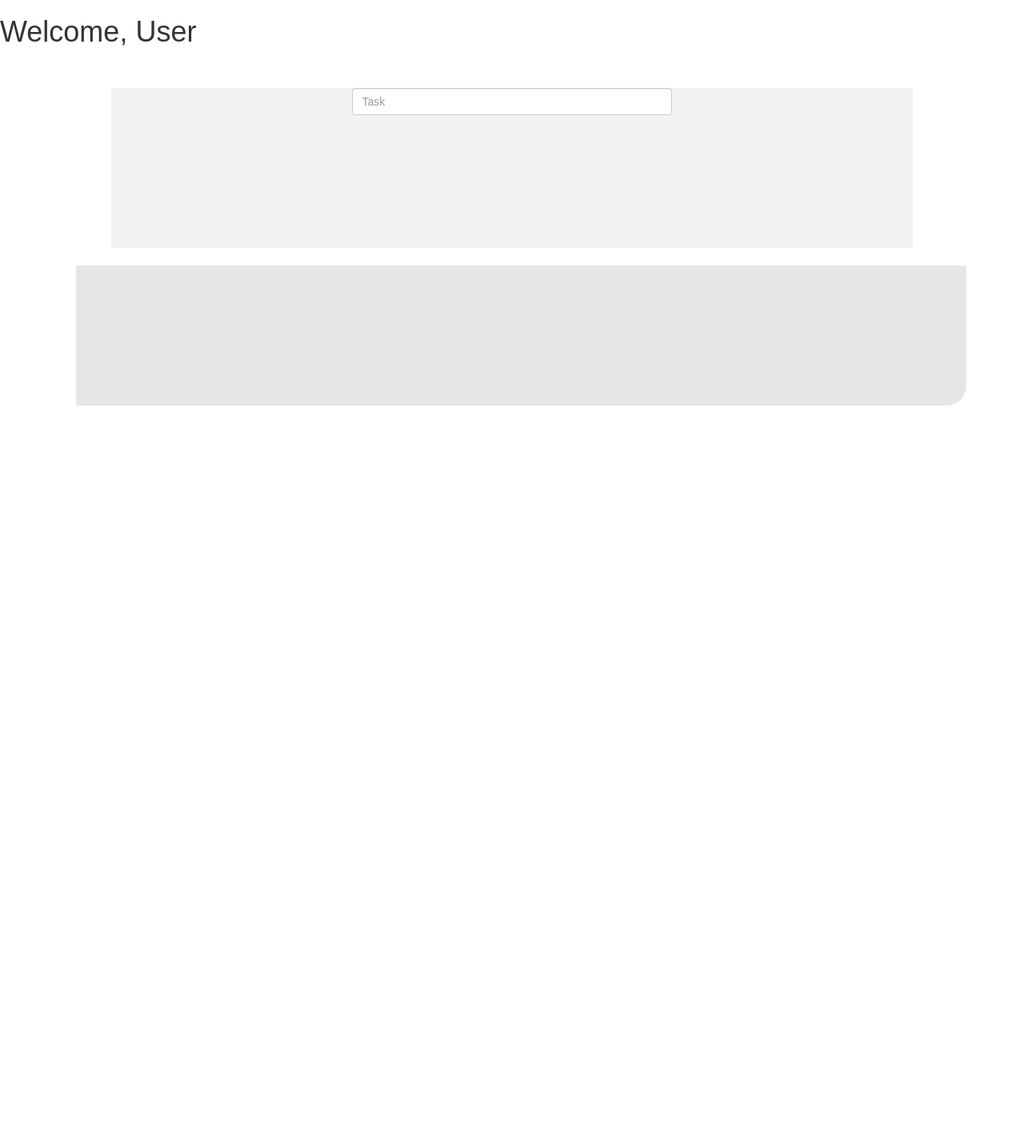
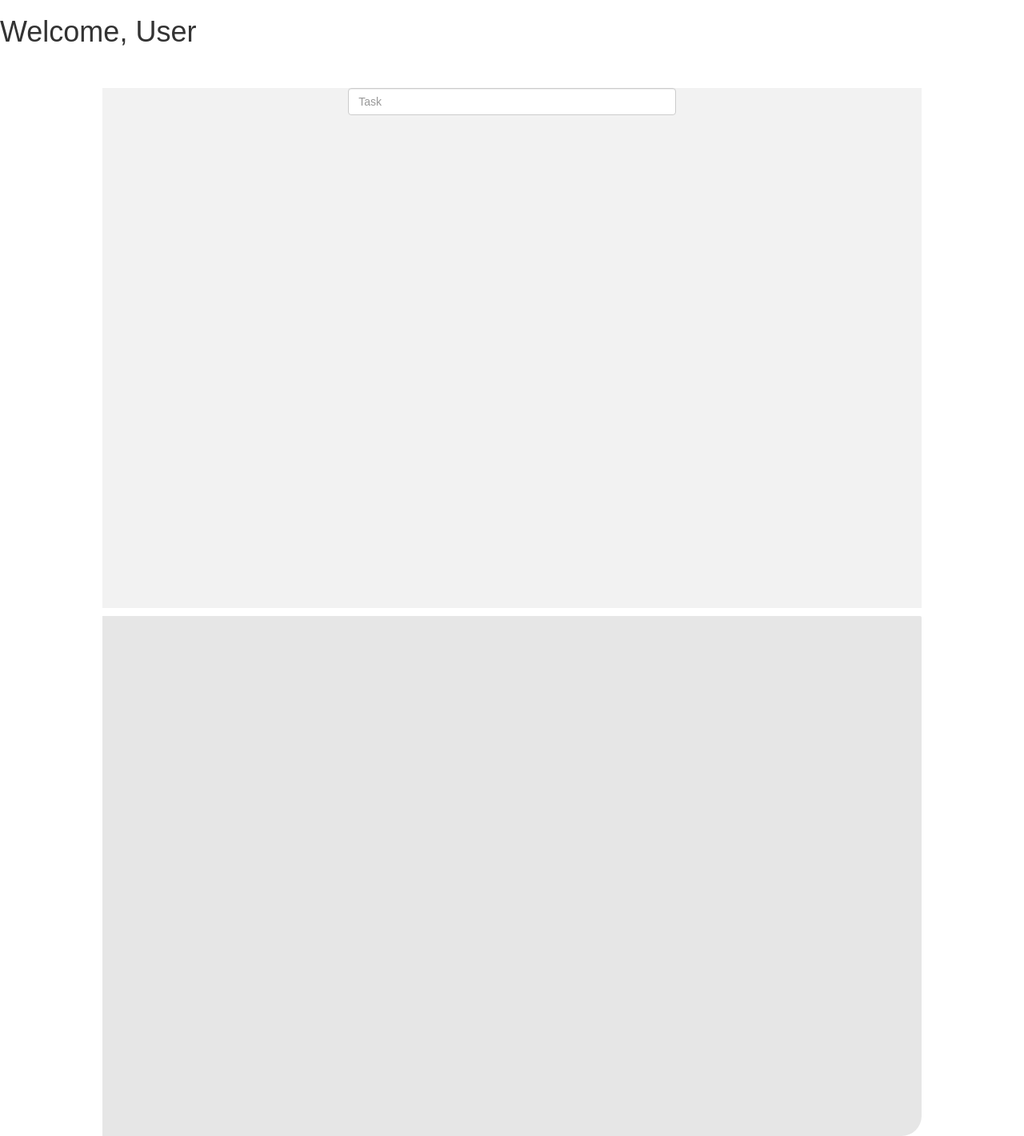
Before and after one commit to rzane/RESTful_to_do, a Flask app: page / in a window 1280 px wide. Shown: the whole page at 80% size. Before the commit the page ends 507 px from the top, so only its background shows below. Run offline with Flask 2, Linux system fonts and the light colour scheme; data that the repository does not hold is empty; style sheets or scripts are compiled from the project's sources; parts of the project's set-up code (start-up, migrations or seed data) failed here and were passed over; some libraries are stand-ins or nearby versions; some web fonts are replaced.

Commit message:
updated css position

```diff
--- a/frontend/app.js
+++ b/frontend/app.js
@@ -130,7 +130,11 @@ class Root extends React.Component {
               childVisible={this.state.childVisible}
               value={this.state.value}
             />
-            <Completed />
+            <Completed
+              tasks={this.state.tasks}
+              completeTask={this.completeTask.bind(this)}
+              removeTask={this.removeTask.bind(this)}
+             />
 
           </div>
         )
@@ -152,7 +156,7 @@ class Todo extends React.Component {
             <ul className='list' >
               {this.props.tasks
                 .filter(task => task.completed === 0)
-                .map((task, i) => <Task key={i} task={task.name} id={task.id} onCompleteTask={this.props.completeTask.bind(this, task.id)} />)
+                .map((task, i) => <Task key={i} task={task.name} id={task.id} onCompleteTask={this.props.completeTask.bind(this, task.id)} onRemoveTask={this.props.removeTask.bind(this, task.id)} />)
               }
             </ul>
 
@@ -163,6 +167,22 @@ class Todo extends React.Component {
   }
 
 }
+
+class Completed extends React.Component {
+  render() {
+    return (
+      <div className='completed'>
+        <ul className='list' >
+          {this.props.tasks
+            .filter(task => task.completed === 1)
+            .map((task, i) => <Task key={i} task={task.name} id={task.id} onCompleteTask={this.props.completeTask.bind(this, task.id)} onRemoveTask={this.props.removeTask.bind(this, task.id)} />)
+          }
+        </ul>
+      </div>
+    )
+  }
+}
+
 
 class Task_form extends React.Component {
 
@@ -176,28 +196,10 @@ class Task_form extends React.Component {
   }
 }
 
-//class TaskList extends React.Component {
-
-  //render() {
-      //if (task.completed == 0) {
-        //return (
-          //<ul className='list' >
-           //{this.props.tasks.map((task, i) =>
-
-            //<Task key={i} task={task.name} id={task.id} onRemoveTask={this.props.removeTask.bind(this, task.id)} onCompleteTask={this.props.completeTask.bind(this, task.id)} /> )}
-
-          //</ul>
-        //)
-      //}
-    //})
-  //}
-//}
-
 class Task extends React.Component {
 
   render() {
     return (
-      <div>
         <li className='task'>
           <ul className='nested-task-list'>
             <li className='nested-task-list-name'><p className='task-list-name'> {this.props.task}</p></li>
@@ -205,7 +207,6 @@ class Task extends React.Component {
             <li className='nested-task-list-button'><span className='remove' onClick={this.props.onRemoveTask}><span className='glyphicon glyphicon-remove glyphicon-large'></span></span></li>
           </ul>
         </li>
-      </div>
     )
   }
 }
@@ -216,15 +217,4 @@ class Task_description extends React.Component {
   }
 }
 
-class Completed extends React.Component {
-  render() {
-    return (
-      <div className='completed'>
-
-      </div>
-    )
-  }
-}
-
-
 ReactDOM.render( <Root / > , document.getElementById('root'));
--- a/python_todo/static/css/custom.css
+++ b/python_todo/static/css/custom.css
@@ -2,41 +2,33 @@ body {
   font-family: 'Muli', sans-serif;
 }
 
-.task-wrapper {
-  width: 90%;
-  margin: 0 auto;
+.root-wrapper {
   margin-top: 50px;
 }
 
+.task-wrapper {
+  background-color: #f2f2f2;
+  width: 80%;
+  height: 650px;
+  margin: 0 auto;
+  overflow: auto;
+  margin-bottom: 10px;
+}
 
 .wrapper-form {
-  background-color: #f2f2f2;
-  margin: 0 auto;
-  height: 200px;
-  width: 87%;
-  position: relative;
-}
-
-.wrapper-list {
-  background-color: #f2f2f2;
-  margin: 0 auto;
-  width: 87%;
-  position: relative;
+  margin-bottom: 3%;
+  height: 27%;
 }
 
 .completed {
   background-color: #e6e6e6;
-  width: 87%;
+  width: 80%;
   height: 175px;
-  margin-bottom: -150px;
-  margin-top: 1%;
-  float: right;
-  margin-right: 5.6%;
   border-radius: 0 2px 25px 0;
-}
-
-.completed:hover {
-  margin-right: 4%;
+  margin: 0 auto;
+  z-index: 10;
+  height: 650px;
+  overflow: auto;
 }
 
 #task-name-form {
@@ -54,18 +46,19 @@ body {
 
 .list {
   list-style-type: none;
+  width: 40%;
+  margin: 0 auto;
+  padding: 0;
 }
 
 .task {
-  background-color: #e6e6e6;
-  width: 60%;
+  background-color: #d9d9d9;
   height: 50px;
-  margin: 0 auto;
   margin-bottom: 12px;
 }
 
 .task:hover {
-  box-shadow: 4px 4px 2px -2px #a6a6a6;
+  box-shadow: 4px 4px 2px -2px #999999;
 }
 
 .nested-task-list {
@@ -110,18 +103,6 @@ body {
   background-color: #00b359;
 }
 
-
-
-
-
-
-
-
-
-
-
-
-
 .loading {
   display: block;
   width: 150px;
```
